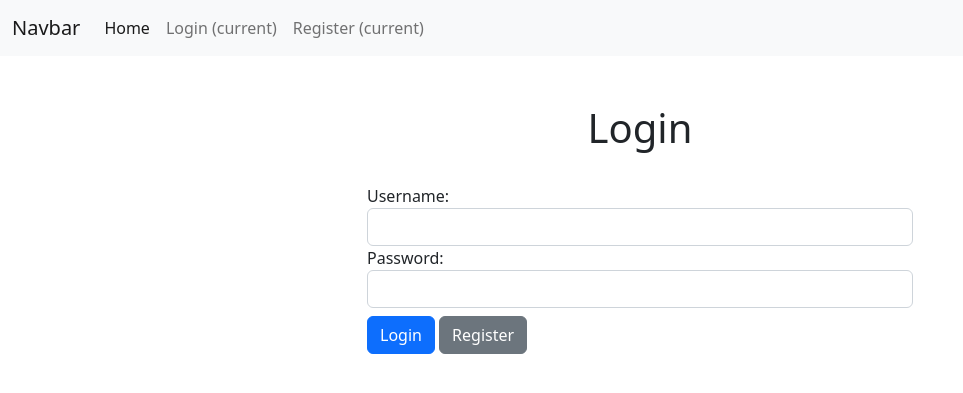
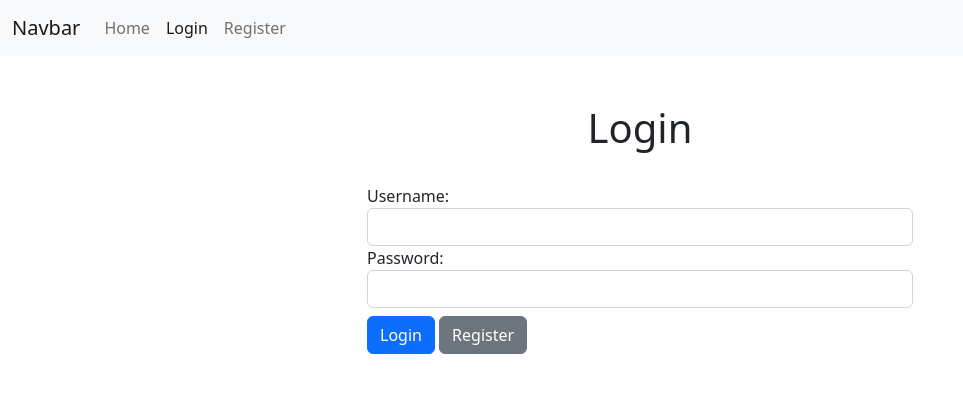
Before and after one commit to di-meh/django-library, a Django app: page /login/ in a window 1280 px wide. Shown: the top 393 px of the page, without its empty margins (0-963 px from the left). Run offline with Django 3.2, Linux system fonts and the light colour scheme.

Commit message:
add active class

```diff
--- a/templates/navbar/navbar.html
+++ b/templates/navbar/navbar.html
@@ -7,22 +7,38 @@
     <div class="collapse navbar-collapse" id="navbarNavDropdown">
       <ul class="navbar-nav">
         <li class="nav-item">
-          <a class="nav-link active" aria-current="page" href="/">Home</a>
+          <a id="home-menu" class="nav-link" aria-current="page" href="/">Home</a>
         </li>
         {% if user.is_authenticated %}
           <li class="nav-item">
-              <a class="nav-link" href="/logout">Logout <span class="sr-only">(current)</span></a>
+              <a class="nav-link" href="/logout">Logout</a>
           </li>
         {% else %}
           <li class="nav-item">
-              <a class="nav-link" href="/login">Login <span class="sr-only">(current)</span></a>
+              <a id="login-menu" class="nav-link" href="/login">Login</a>
           </li>
           <li class="nav-item">
-              <a class="nav-link" href="/register">Register <span class="sr-only">(current)</span></a>
+              <a id="register-menu" class="nav-link" href="/register">Register</a>
           </li>
         {% endif %}
-
       </ul>
     </div>
   </div>
 </nav>
+
+<script>
+
+    // ajout de la classe active sur le menu en fonction de la page
+    let home = document.getElementById('home-menu');
+    let register = document.getElementById('register-menu');
+    let login = document.getElementById('login-menu');
+
+    // Ajouter le lien de la page + la classe active
+    if (window.location.href.includes('login')) {
+        login.classList.add('active');
+    } else if (window.location.href.includes('register')) {
+        register.classList.add('active');
+    } else {
+        home.classList.add('active');
+    }
+</script>
--- a/templates/registration/login.html
+++ b/templates/registration/login.html
@@ -40,7 +40,6 @@
             <button type="submit" class="btn btn-primary">Login</button>
             <a href="/register" class="btn btn-secondary">Register</a>
           </div>
-
         </form>
       </div>
     </div>
```
